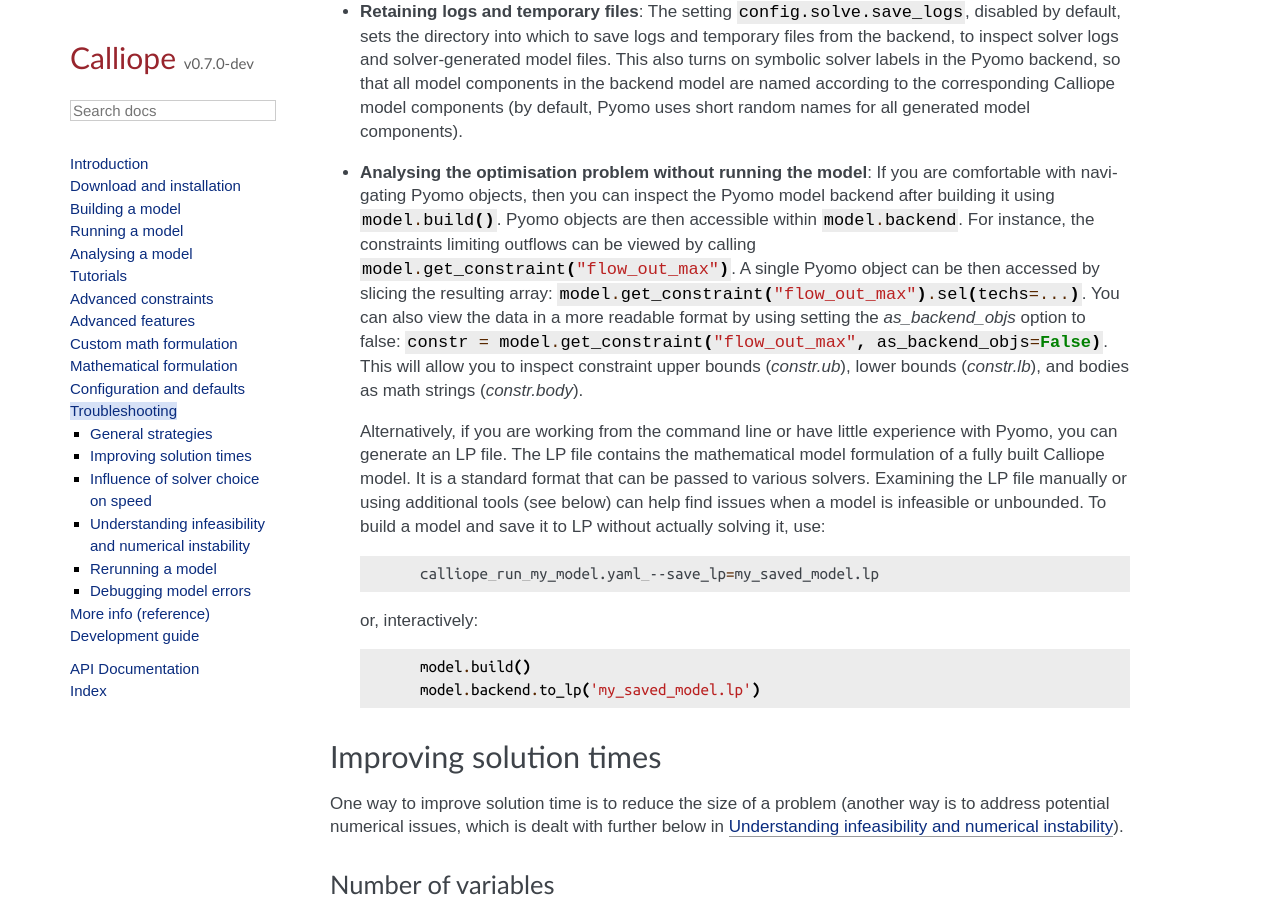
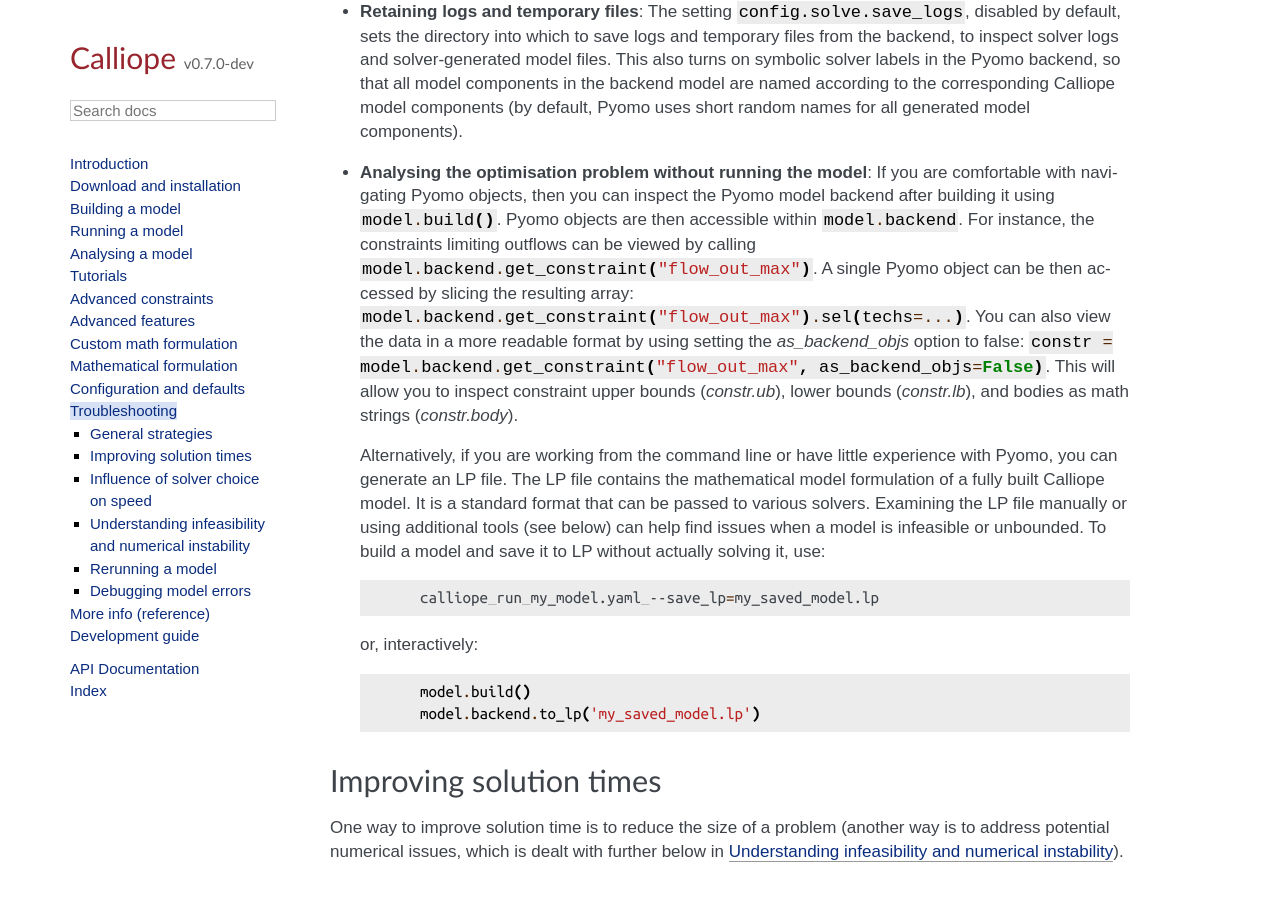
Before and after one commit to calliope-project/calliope, a Sphinx documentation site: the page built from doc/user/troubleshooting.rst, in a window 1280 px wide and 900 px high, scrolled down 319 px. Built offline with Sphinx 7.4.7, drawn with Linux system fonts in a browser that asks for light colours; some web fonts are replaced; pages that are not in the unit, such as notebooks, are missing from menus; a script that is not in the unit is left out.

Commit message:
Update troubleshooting.rst

```diff
--- a/doc/user/troubleshooting.rst
+++ b/doc/user/troubleshooting.rst
@@ -12,9 +12,9 @@
 *
   **Analysing the optimisation problem without running the model**: If you are comfortable with navigating Pyomo objects, then you can inspect the Pyomo model backend after building it using :python:`model.build()`.
   Pyomo objects are then accessible within :python:`model.backend`.
-  For instance, the constraints limiting outflows can be viewed by calling :python:`model.get_constraint("flow_out_max")`.
-  A single Pyomo object can be then accessed by slicing the resulting array: :python:`model.get_constraint("flow_out_max").sel(techs=...)`.
-  You can also view the data in a more readable format by using setting the `as_backend_objs` option to false: :python:`constr = model.get_constraint("flow_out_max", as_backend_objs=False)`.
+  For instance, the constraints limiting outflows can be viewed by calling :python:`model.backend.get_constraint("flow_out_max")`.
+  A single Pyomo object can be then accessed by slicing the resulting array: :python:`model.backend.get_constraint("flow_out_max").sel(techs=...)`.
+  You can also view the data in a more readable format by using setting the `as_backend_objs` option to false: :python:`constr = model.backend.get_constraint("flow_out_max", as_backend_objs=False)`.
   This will allow you to inspect constraint upper bounds (`constr.ub`), lower bounds (`constr.lb`), and bodies as math strings (`constr.body`).
 
   Alternatively, if you are working from the command line or have little experience with Pyomo, you can generate an LP file.
```
